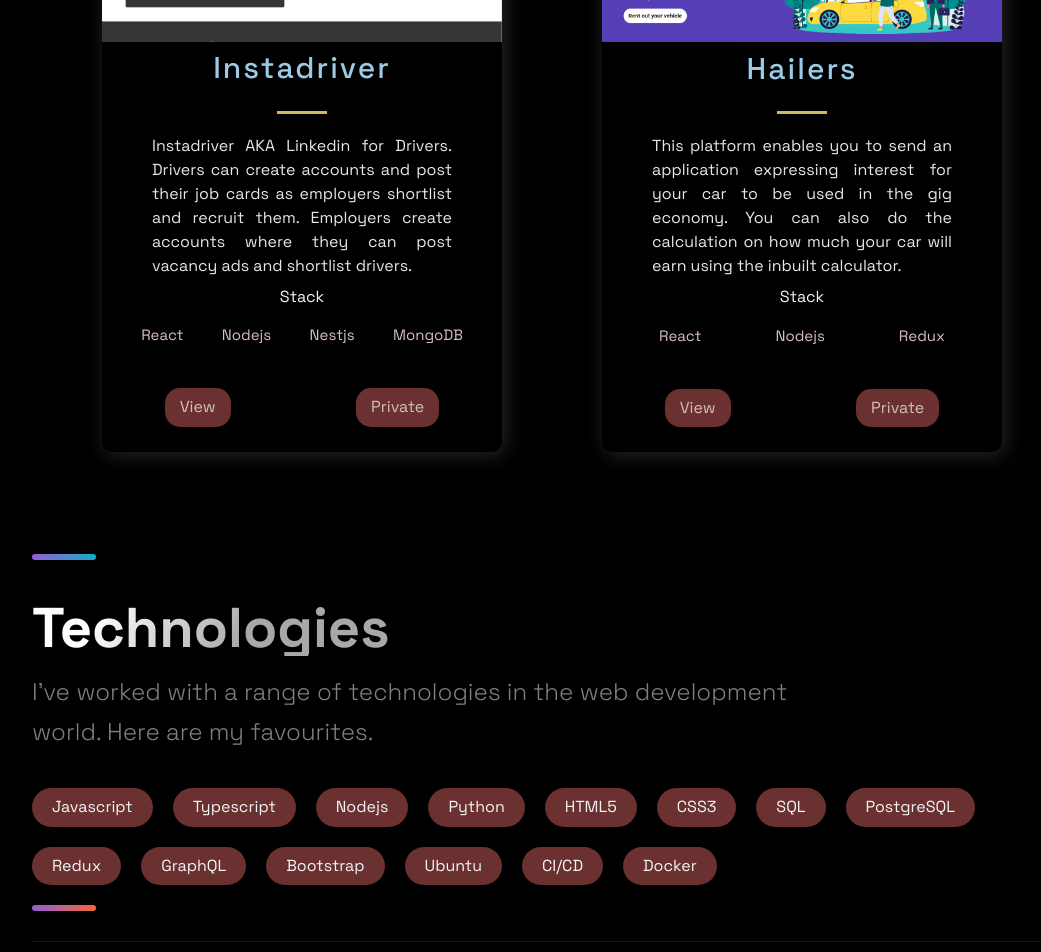
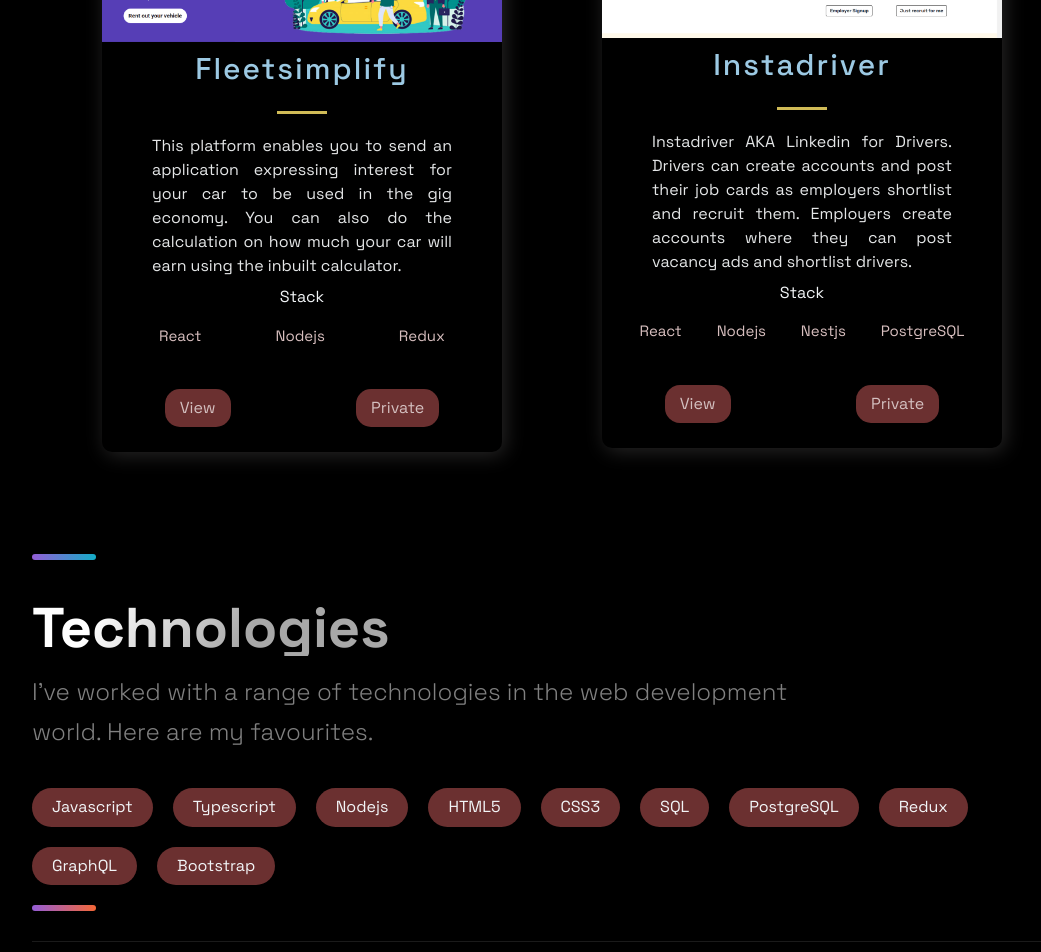
Before and after one commit to HarryNdegwa/super-duper-octo-computing-machine, a Next.js app: page / in a window 1280 px wide. Shown: the part 1640-2592 px from the top of the page, without its empty margins (88-1129 px from the left). Built offline with nearby package versions, Linux system fonts and the light colour scheme.

Commit message:
Added projects and technologies

```diff
--- a/src/constants/constants.js
+++ b/src/constants/constants.js
@@ -20,24 +20,24 @@ export const projects = [
     id: 0,
   },
   {
-    title: "Instadriver",
-    description:
-      "Instadriver AKA Linkedin for Drivers. Drivers can create accounts and post their job cards as employers shortlist and recruit them. Employers create accounts where they can post vacancy ads and shortlist drivers.",
-    image: "/images/insta.png",
-    tags: ["React", "Nodejs", "Nestjs", "MongoDB"],
-    source: false,
-    visit: "https://instadriver.co/",
-    id: 2,
-  },
-  {
-    title: "Hailers",
+    title: "Fleetsimplify",
     description:
       "This platform enables you to send an application expressing interest for your car to be used in the gig economy. You can also do the calculation on how much your car will earn using the inbuilt calculator.",
     image: "/images/hailers.png",
     tags: ["React", "Nodejs", "Redux"],
     source: false,
-    visit: "https://hailers.co/",
+    visit: "https://fleetsimplify.com/",
     id: 3,
+  },
+  {
+    title: "Instadriver",
+    description:
+      "Instadriver AKA Linkedin for Drivers. Drivers can create accounts and post their job cards as employers shortlist and recruit them. Employers create accounts where they can post vacancy ads and shortlist drivers.",
+    image: "/images/insta.png",
+    tags: ["React", "Nodejs", "Nestjs", "PostgreSQL"],
+    source: false,
+    visit: "https://instadriver.co/",
+    id: 2,
   },
 ];
 
@@ -52,15 +52,15 @@ export const TechnologiesData = [
   "Javascript",
   "Typescript",
   "Nodejs",
-  "Python",
+  // "Python",
   "HTML5",
   "CSS3",
   "SQL",
   "PostgreSQL",
   "Redux",
-"GraphQL",
+  "GraphQL",
   "Bootstrap",
-  "Ubuntu",
-  "CI/CD",
-  "Docker",
+  // "Ubuntu",
+  // "CI/CD",
+  // "Docker",
 ];
```
Also changed, not shown: public/images/insta.png.
